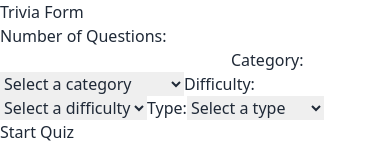
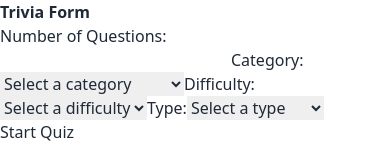
Before and after one commit to dcamrondunlap/trivia-project, a React (Vite) app in the folder trivia-game/: page / in a window 390 px wide. Shown: the top 160 px of the page. Built offline with nearby package versions, Linux system fonts and the light colour scheme.

Commit message:
removed daisy ui styling to see if that fixed problem on mobile

```diff
--- a/trivia-game/src/components/triviaForm.jsx
+++ b/trivia-game/src/components/triviaForm.jsx
@@ -33,7 +33,7 @@ function TriviaForm() {
 
   return (
     <div>
-      <h2>Trivia Form</h2>
+      <h2 className='font-bold'>Trivia Form</h2>
       <form onSubmit={handleStartQuiz}>
         <label>
           Number of Questions:
```
Also changed, not shown: 1 other file (tests, documents, lock files or other folders).
